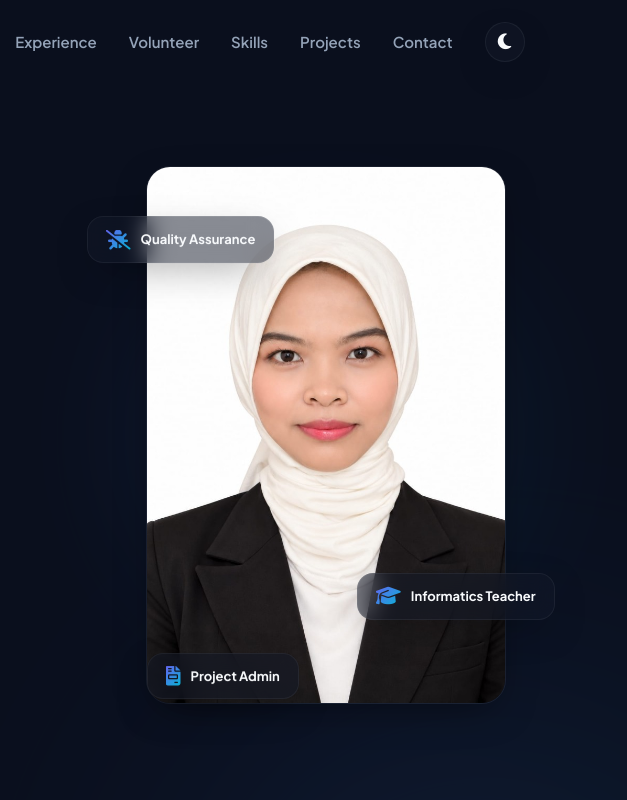
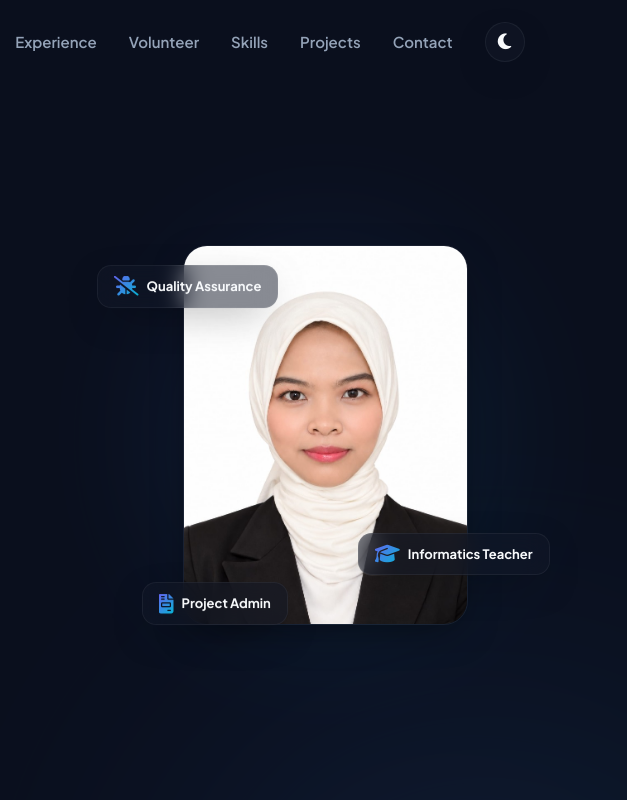
Before and after one commit to pujaptri/PujaVerse, a plain HTML site: page index.html in a window 1280 px wide. Shown: the top 800 px of the page, 653-1280 px from the left. Drawn offline with nearby package versions, Linux system fonts and the light colour scheme.

Commit message:
Crop and resize hero photo to match exact user bounding box (285x380px)

```diff
--- a/style.css
+++ b/style.css
@@ -458,8 +458,8 @@ nav a.active::after {
 .hero-image-wrapper::before {
   content: "";
   position: absolute;
-  width: 320px;
-  height: 320px;
+  width: 280px;
+  height: 340px;
   border-radius: 50%;
   background: var(--accent-gradient);
   filter: blur(80px);
@@ -469,7 +469,8 @@ nav a.active::after {
 
 .hero-image {
   width: 100%;
-  max-width: 360px;
+  max-width: 285px;
+  height: 380px;
   border-radius: 24px;
   overflow: hidden;
   box-shadow: var(--card-shadow);
@@ -479,8 +480,10 @@ nav a.active::after {
 
 .hero-image img {
   width: 100%;
+  height: 100%;
   display: block;
   object-fit: cover;
+  object-position: center top;
   transition: var(--transition-smooth);
 }
 
@@ -494,31 +497,32 @@ nav a.active::after {
   background: var(--glass-bg);
   backdrop-filter: blur(12px);
   border: 1px solid var(--glass-border);
-  padding: 12px 18px;
-  border-radius: 16px;
-  display: flex;
-  align-items: center;
-  gap: 10px;
+  padding: 10px 16px;
+  border-radius: 14px;
+  display: flex;
+  align-items: center;
+  gap: 8px;
+  font-size: 13.5px;
   box-shadow: var(--card-shadow);
   pointer-events: none;
   animation: float 6s ease-in-out infinite;
 }
 
 .badge-1 {
-  top: 10%;
-  left: -40px;
+  top: 6%;
+  left: -30px;
   animation-delay: 0s;
 }
 
 .badge-2 {
-  bottom: 15%;
-  right: -30px;
+  bottom: 12%;
+  right: -25px;
   animation-delay: 2s;
 }
 
 .badge-3 {
-  bottom: -10px;
-  left: 20px;
+  bottom: -15px;
+  left: 15px;
   animation-delay: 4s;
 }
 
```
